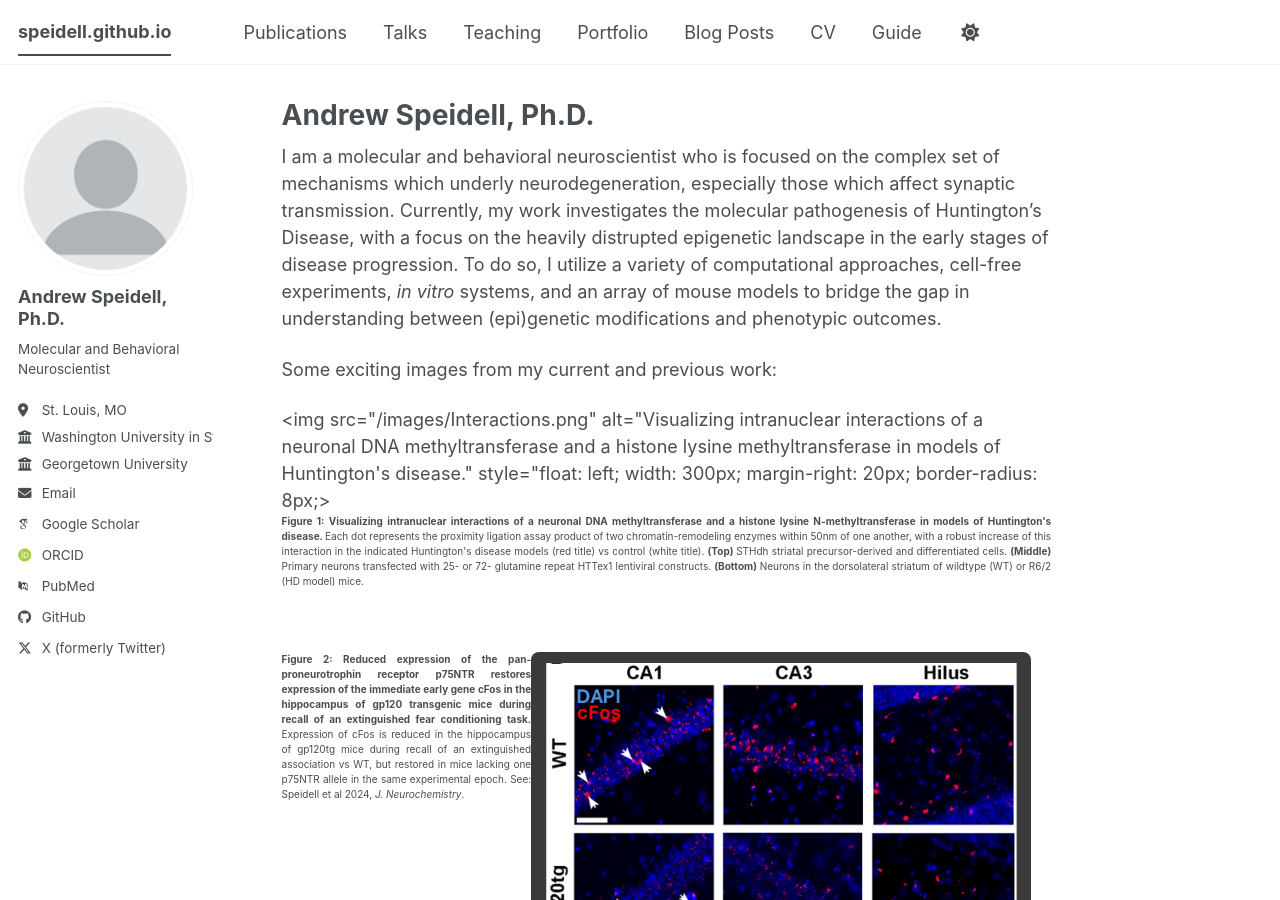
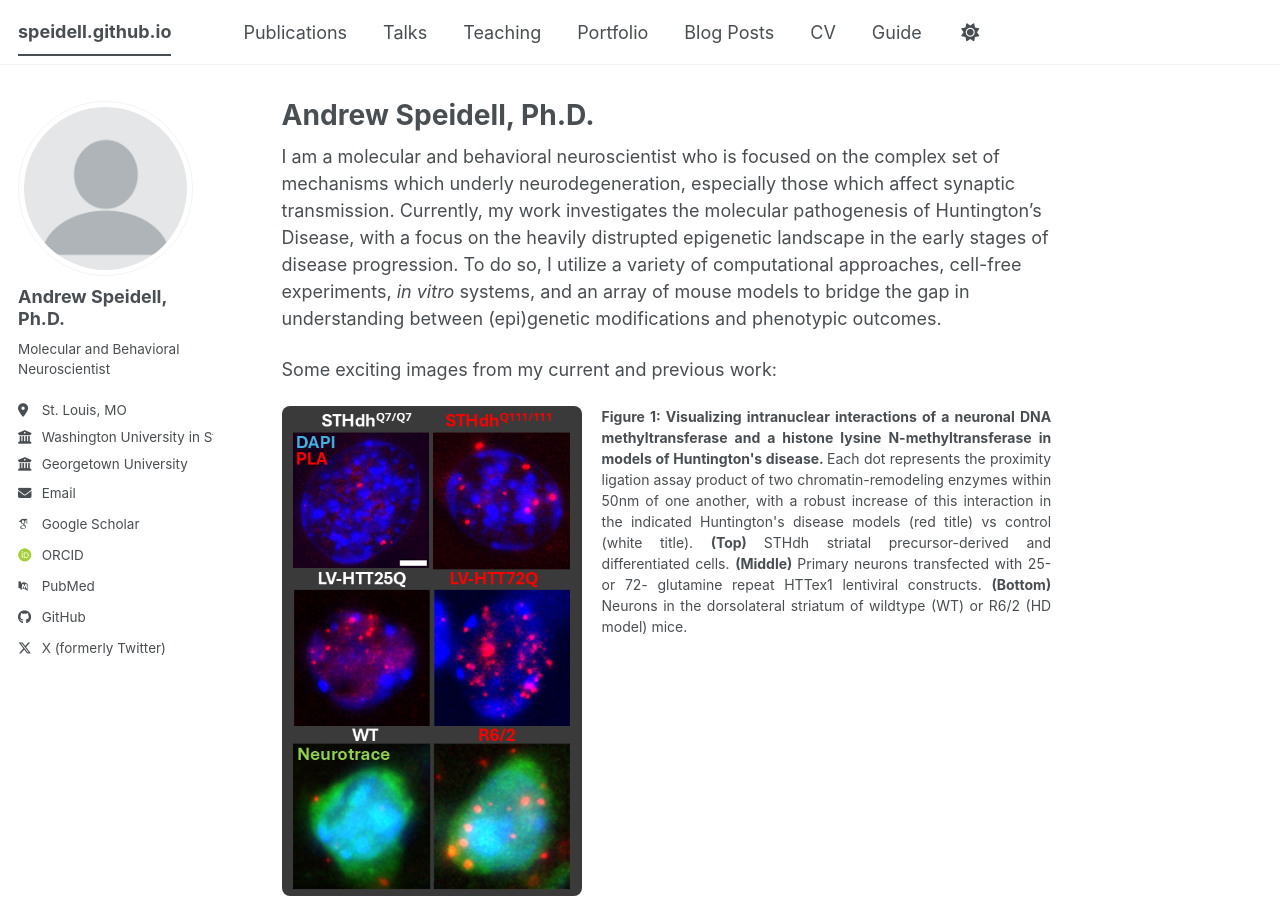
Before and after one commit to Speidell/speidell.github.io, a Jekyll site: the page built from _pages/about.md, in a window 1280 px wide and 900 px high. Built offline with Jekyll 4.4.1, drawn with Linux system fonts in a browser that asks for light colours; some web fonts are replaced; a script bundle is joined from its source files by our own code; library files that are not in the unit come from our copies.

Commit message:
Update about.md

```diff
--- a/_pages/about.md
+++ b/_pages/about.md
@@ -15,8 +15,8 @@ Some exciting images from my current and previous work:
 <div style="overflow: auto;">
   <img src="{{ site.baseurl }}/images/Interactions.png"
        alt="Visualizing intranuclear interactions of a neuronal DNA methyltransferase and a histone lysine methyltransferase in models of Huntington's disease."
-       style="float: left; width: 300px; margin-right: 20px; border-radius: 8px;>
-  <p style="font-size: 10px; text-align: justify;">
+       style="float: left; width: 300px; margin-right: 20px; border-radius: 8px;">
+  <p style="font-size: 14px; text-align: justify;">
     <strong>Figure 1: Visualizing intranuclear interactions of a neuronal DNA methyltransferase and a histone lysine N-methyltransferase in models of Huntington's disease. </strong> Each dot represents the proximity ligation assay product of two chromatin-remodeling enzymes within 50nm of one another, with a robust increase of this interaction in the indicated Huntington's disease models (red title) vs control (white title). <strong> (Top) </strong> STHdh striatal precursor-derived and differentiated cells. <strong> (Middle) </strong> Primary neurons transfected with 25- or 72- glutamine repeat HTTex1 lentiviral constructs. <strong> (Bottom) </strong> Neurons in the dorsolateral striatum of wildtype (WT) or R6/2 (HD model) mice.
   </p>
 </div>
@@ -27,7 +27,7 @@ Some exciting images from my current and previous work:
   <img src="{{ site.baseurl }}/images/cFos.png"
        alt="Visualizing intranuclear interactions of a neuronal DNA methyltransferase and a histone lysine methyltransferase in models of Huntington's disease."
        style="float: right; width: 500px; margin-right: 20px; border-radius: 8px;">
-  <p style="font-size: 10px; text-align: justify;">
+  <p style="font-size: 14px; text-align: justify;">
     <strong>Figure 2: Reduced expression of the pan-proneurotrophin receptor p75NTR restores expression of the immediate early gene cFos in the hippocampus of gp120 transgenic mice during recall of an extinguished fear conditioning task. </strong> Expression of cFos is reduced in the hippocampus of gp120tg mice during recall of an extinguished association vs WT, but restored in mice lacking one p75NTR allele in the same experimental epoch. See: Speidell et al 2024, <i> J. Neurochemistry</i>.
   </p>
 </div>
```
